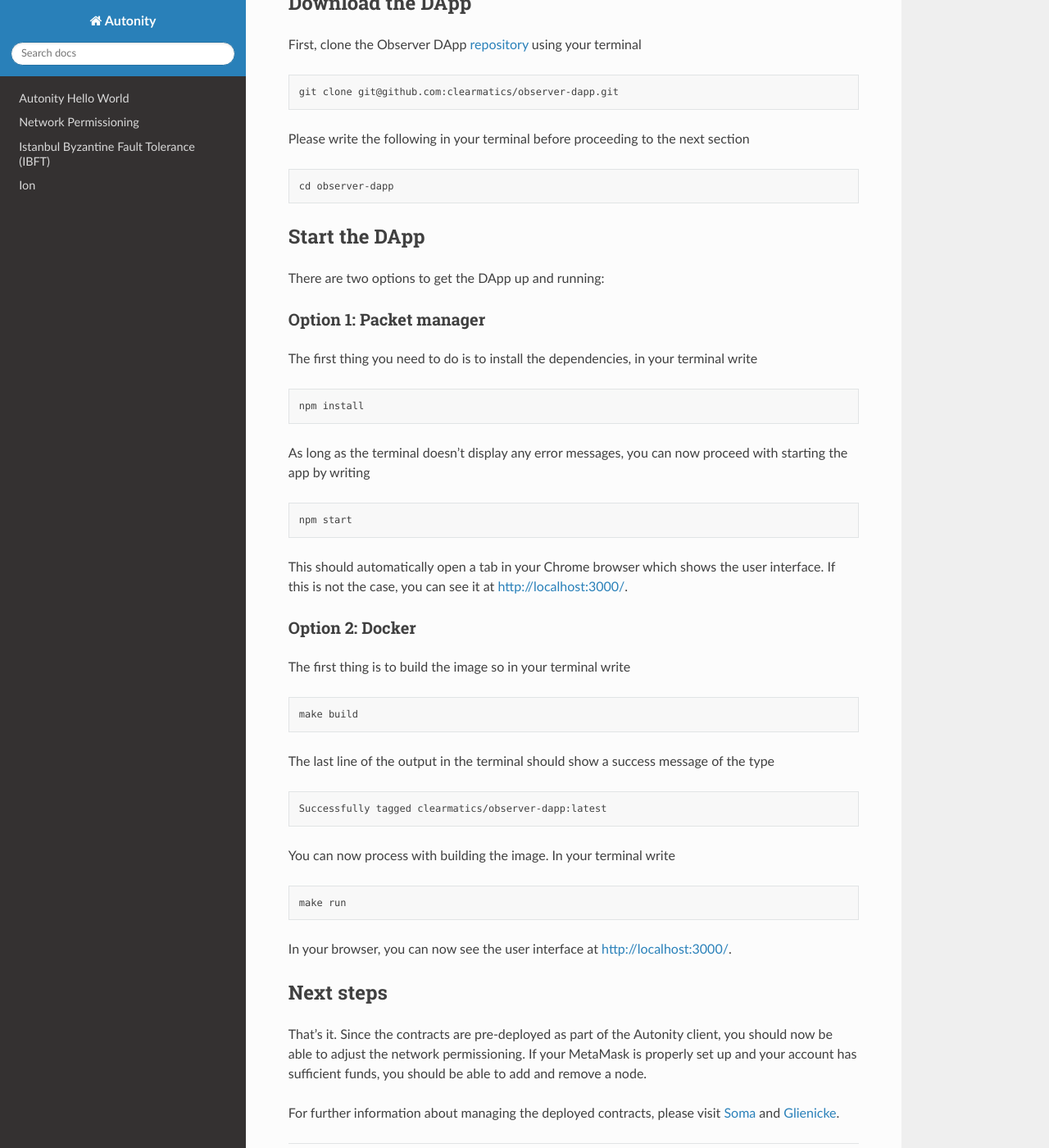
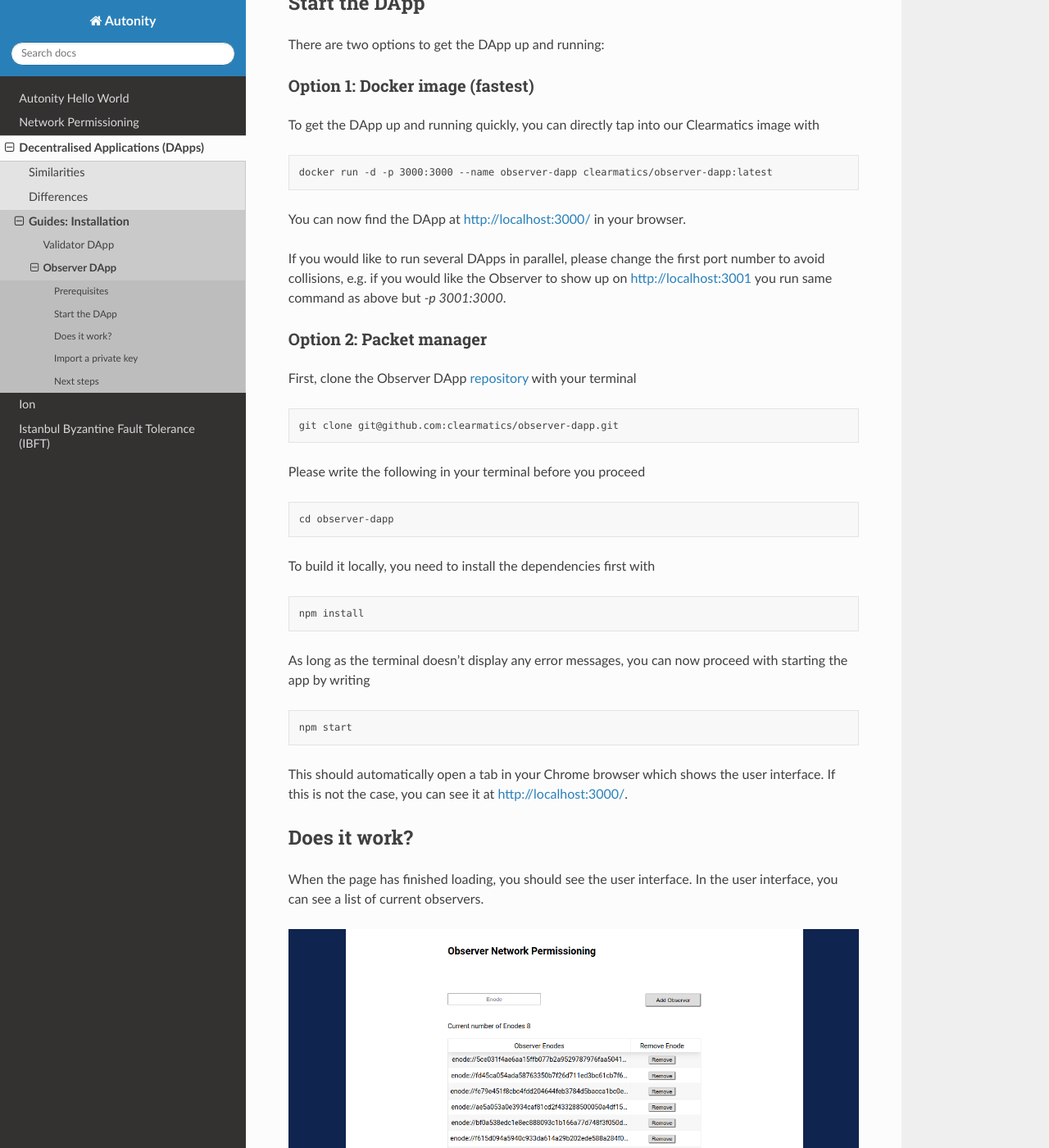
Before and after one commit to mtint/autonity-docs, a Sphinx documentation site: the page built from source/dapps/observer.rst, in a window 1280 px wide and 1400 px high, scrolled down 546 px. Shown: the whole window at 82% size. Built offline with Sphinx 7.4.7 and the Read the Docs theme 2.0.0, drawn with Linux system fonts in a browser that asks for light colours; some of the changed text lies outside the part shown.

Commit message:
Add docker hub and import priv key tutorial

```diff
--- a/source/dapps/observer.rst
+++ b/source/dapps/observer.rst
@@ -7,36 +7,48 @@
 Prerequisites
 ---------------
 * `Git <https://git-scm.com/book/en/v2/Getting-Started-Installing-Git>`_
-* `npm <https://www.npmjs.com/get-npm>`_
-* `Docker <https://www.docker.com/get-started>`_
 * `MetaMask (Chrome) <https://metamask.io/>`_
+* `Docker <https://www.docker.com/get-started>`_ (Option 1)
+* `npm <https://www.npmjs.com/get-npm>`_ (Option 2)
 
 .. note:: MetaMask is having issues running on Firefox. This bug was reported back in August 2018 and we're awaiting a fix. Until then please use Chrome.
 
-Download the DApp
---------------------------
 
-First, clone the Observer DApp `repository <https://github.com/clearmatics/observer-dapp>`_ using your terminal
+Start the DApp
+---------------
+There are two options to get the DApp up and running:
+
+
+Option 1: Docker image (fastest)
+^^^^^^^^^^^^^^^^^^^^^^^^^^^^^^^^
+To get the DApp up and running quickly, you can directly tap into our Clearmatics image with
+
+.. code-block:: none
+
+    docker run -d -p 3000:3000 --name observer-dapp clearmatics/observer-dapp:latest
+
+You can now find the DApp at http://localhost:3000/ in your browser.
+
+If you would like to run several DApps in parallel,
+please change the first port number to avoid collisions, e.g. if you would like the Observer to show up on http://localhost:3001 you run
+same command as above but *-p 3001:3000*.
+
+
+Option 2: Packet manager
+^^^^^^^^^^^^^^^^^^^^^^^^
+First, clone the Observer DApp `repository <https://github.com/clearmatics/observer-dapp>`_ with your terminal
 
 .. code-block:: none
 
     git clone git@github.com:clearmatics/observer-dapp.git
 
-Please write the following in your terminal before proceeding to the next section
+Please write the following in your terminal before you proceed
 
 .. code-block:: none
 
     cd observer-dapp
 
-
-Start the DApp
----------------
-
-There are two options to get the DApp up and running:
-
-Option 1: Packet manager
-^^^^^^^^^^^^^^^^^^^^^^^^
-The first thing you need to do is to install the dependencies, in your terminal write
+To build it locally, you need to install the dependencies first with
 
 .. code-block:: none
 
@@ -51,32 +63,50 @@
 This should automatically open a tab in your Chrome browser which shows the user interface. If this is not the case,
 you can see it at http://localhost:3000/.
 
-Option 2: Docker
-^^^^^^^^^^^^^^^^
-The first thing is to build the image so in your terminal write
 
-.. code-block:: none
+Does it work?
+-------------
+When the page has finished loading, you should see the user interface. In the user interface, you can see a list of current
+observers.
 
-    make build
+.. image:: observer.png
 
-The last line of the output in the terminal should show a success message of the type
+Perhaps you have noticed that pressing the buttons does not seem to have any effect. That is because MetaMask refuses connection
+from any invalid address. If your address is not part of the observer set, you will not be able to add or remove an address.
+Access is allowed if you can demonstrate that your account has a private key which belongs to any of the addresses in the list.
 
-.. code-block:: none
+.. note:: To add a new observer or remove an existing one, you need to have a private key that
+    corresponds to an address in the observer set
 
-    Successfully tagged clearmatics/observer-dapp:latest
+Import a private key
+--------------------
+To be an observer, you need to prove it to the network and this is where your private key comes into play. It is assumed that you
+know the private key to at least one of the observers. To import it please follow these three steps:
 
-You can now process with building the image. In your terminal write
+Firstly, you need to open MetaMask and press the account icon, in the upper right corner of the dropdown menu:
 
-.. code-block:: none
+.. image:: import-privkey-step1.png
 
-    make run
+Now you need to press *Import Account*.
 
-In your browser, you can now see the user interface at http://localhost:3000/.
+.. image:: import-privkey-step2.png
+
+Finally, you need to paste your private key in the field and press *Import*.
+
+.. image:: import-privkey-step3.png
+
+If the account loads correctly you should be good to go. You can try that your account is authenticated by attempting to remove an observer. By pressing *Remove*,
+you should see a popup window from MetaMask asking you to confirm your transaction. If you see this window, that means that the connection was successfully authenticated.
+
+.. image:: metamask-tx.png
+
+When you do want to perform an actual change in the permissioning, you need to press *Confirm* to propagate your submission to the network.
+
 
 
 Next steps
 ------------------
 That's it. Since the contracts are pre-deployed as part of the Autonity client, you should now be able to adjust the network permissioning. If your MetaMask is properly set up and your
-account has sufficient funds, you should be able to add and remove a node.
+account has sufficient funds, you should be able to fully interact with the observation mechanism.
 
-For further information about managing the deployed contracts, please visit `Soma <https://docs.autonity.io/network-perm/soma.html>`_ and `Glienicke <https://docs.autonity.io/network-perm/glienicke.html>`_.
+For further information about managing the deployed observer contract please visit `Glienicke <https://docs.autonity.io/network-perm/glienicke.html>`_.
--- a/source/index.rst
+++ b/source/index.rst
@@ -18,9 +18,9 @@
 
    hello-autonity/index.rst
    network-perm/index-nw.rst
+   dapps/index-dapps.rst
+   ion/index.rst
    IBFT/index.rst
-   ion/index.rst
-
 
 .. note:: Have a question? You can reach the Autonity team on Github_ or in the `Autonity Gitter`_ channel.
 
```
Also changed, not shown: source/dapps/validator.rst (+73 -12 lines), source/dapps/import-privkey-step1.png (added), source/dapps/import-privkey-step2.png (added), source/dapps/import-privkey-step3.png (added), source/dapps/metamask-tx.png (added), source/dapps/observer.png (added), source/dapps/validator.png (added).
